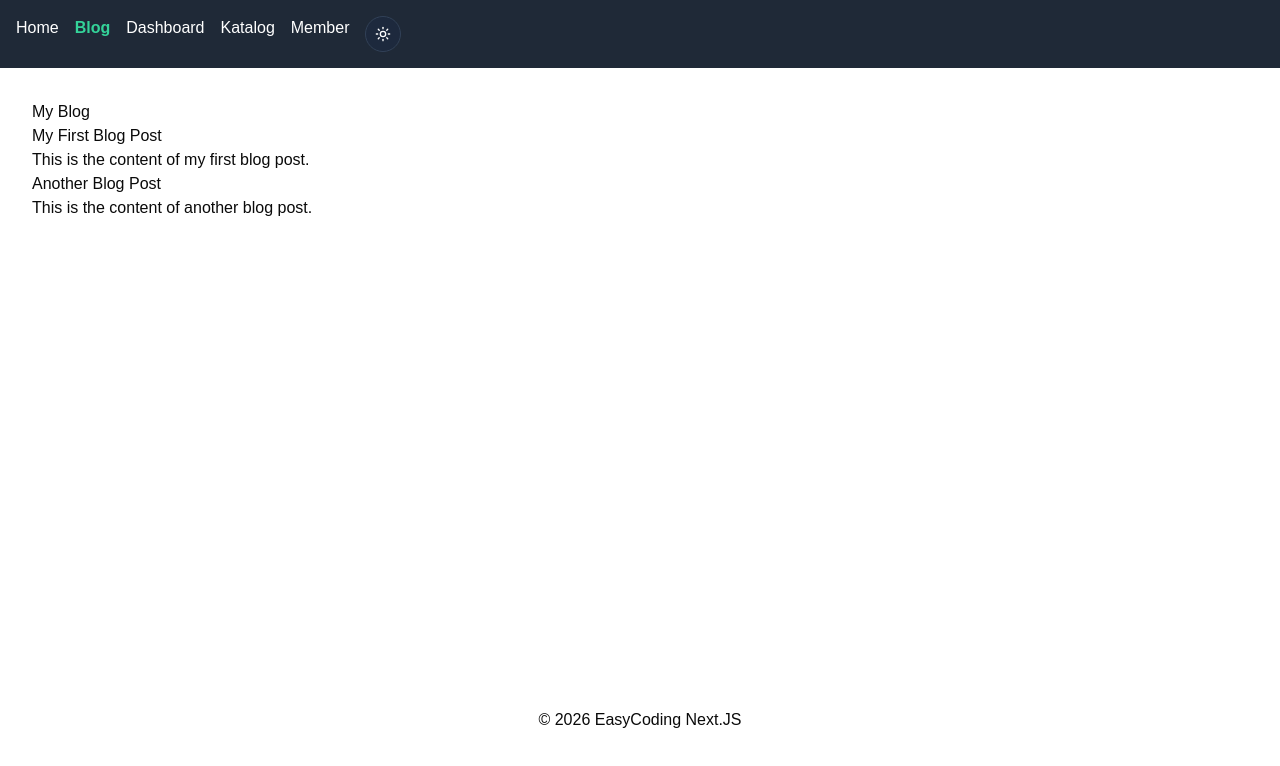
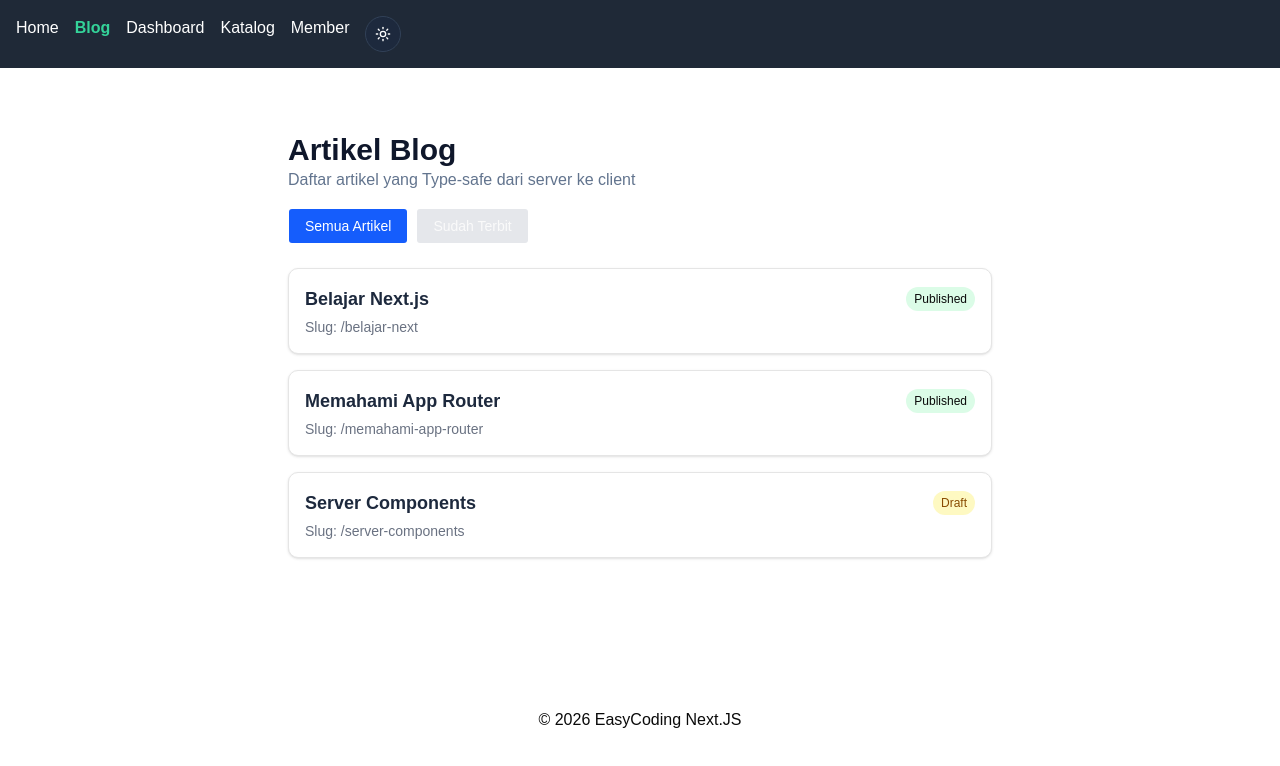
Before and after one commit to mhamdriizki/nextjs-course-full, a Next.js app: page /blog in a window 1280 px wide. Shown: the top 766 px of the page. Built offline with nearby package versions, Linux system fonts and the light colour scheme.

Commit message:
feat : Applied

```diff
--- /dev/null
+++ b/app/blog/components/PostList.tsx
@@ -0,0 +1,53 @@
+"use client"
+
+import { PostPreview } from "@/app/type"
+import { Button } from "@/components/ui/button";
+import { useState } from "react";
+
+interface PostListProps {
+  post: PostPreview[];
+}
+
+export function PostList({
+  post
+}: PostListProps) {
+  // Declare data atau const
+  const [filter, setFilter] = useState<"all" | "published">("all");
+
+  const filteredPosts = filter === "all" ? post : post.filter((p) => p.published === true);
+
+  return (
+    <div className="mt-4">
+      {/* Kontrol filter */}
+      <div className="mb-6 flex gap-2">
+        <Button
+          onClick={() => setFilter("all")}
+          className={`px-4 py-2 rounded ${filter === 'all' ? "bg-blue-600 text-white" : "bg-gray-200"}`}>
+            Semua Artikel
+        </Button>
+
+        <Button
+          onClick={() => setFilter("published")}
+          className={`px-4 py-2 rounded ${filter === 'published' ? "bg-blue-600 text-white" : "bg-gray-200"}`}>
+            Sudah Terbit
+        </Button>
+      </div>
+
+      {/* Menampilkan data */}
+      <div className="grid gap-4">
+        {filteredPosts.map((post) => (
+          <div key={post.id} className="p-4 border rounded-lg bg-white shadow-sm">
+            <div className="flex justify-between items-center">
+              <h3 className="text-lg font-bold text-slate-800">{post.title}</h3>
+              <span className={`text-xs px-2 py-1 rounded-full ${post.published ? 'bg-green-100 text-green-800}' : 'bg-yellow-100 text-yellow-800'}`}>
+                {post.published ? 'Published' : 'Draft'}
+              </span>
+            </div>
+
+            <p className="text-sm text-gray-500 mt-1">Slug: /{post.slug}</p>
+          </div>
+        ))}
+      </div>
+    </div>
+  )
+}
--- a/app/blog/page.tsx
+++ b/app/blog/page.tsx
@@ -1,29 +1,24 @@
-export default function BlogPage() {
-  const posts = [
-    {
-      id: 1,
-      title: "My First Blog Post",
-      content: "This is the content of my first blog post.",
-    },
-    {
-      id: 2,
-      title: "Another Blog Post",
-      content: "This is the content of another blog post.",
-    }
+import { PostPreview } from "../type"
+import { PostList } from "./components/PostList"
+
+export default async function BlogPage() {
+  const dataPostDariDb: PostPreview[] = [
+    { id: "1", title: "Belajar Next.js", slug: "belajar-next", published: true },
+    { id: "2", title: "Memahami App Router", slug: "memahami-app-router", published: true },
+    { id: "3", title: "Server Components", slug: "server-components", published: false }
   ]
 
   return (
-    <div>
-      <h2>My Blog</h2>
-        {/* isinya adalah semua post yang ada di blog */}
-      <ul>
-        {posts.map((post) => (
-          <li key={post.id}>
-            <h3>{post.title}</h3>
-            <p>{post.content}</p>
-          </li>
-        ))}
-      </ul>
+    <div className="max-w-3xl mx-auto p-8">
+      <h1 className="text-3xl font-bold text-slate-900">
+        Artikel Blog
+      </h1>
+
+      <p className="text-slate-500">
+        Daftar artikel yang Type-safe dari server ke client
+      </p>
+
+      <PostList post={dataPostDariDb}/>
     </div>
   )
 }
--- /dev/null
+++ b/app/type/index.ts
@@ -0,0 +1,16 @@
+export interface BlogPost {
+  id: string;
+  title: string;
+  slug: string;
+  content: string;
+  published: boolean;
+  viewCount: number;
+  createdAt: Date;
+}
+
+export type PostPreview = Pick<BlogPost, "id" | "title" | "slug" | "published">
+
+// optional
+export type ActionResult<T> =
+  | { success: true; data: T }
+  | { success: false; error: string }
```
